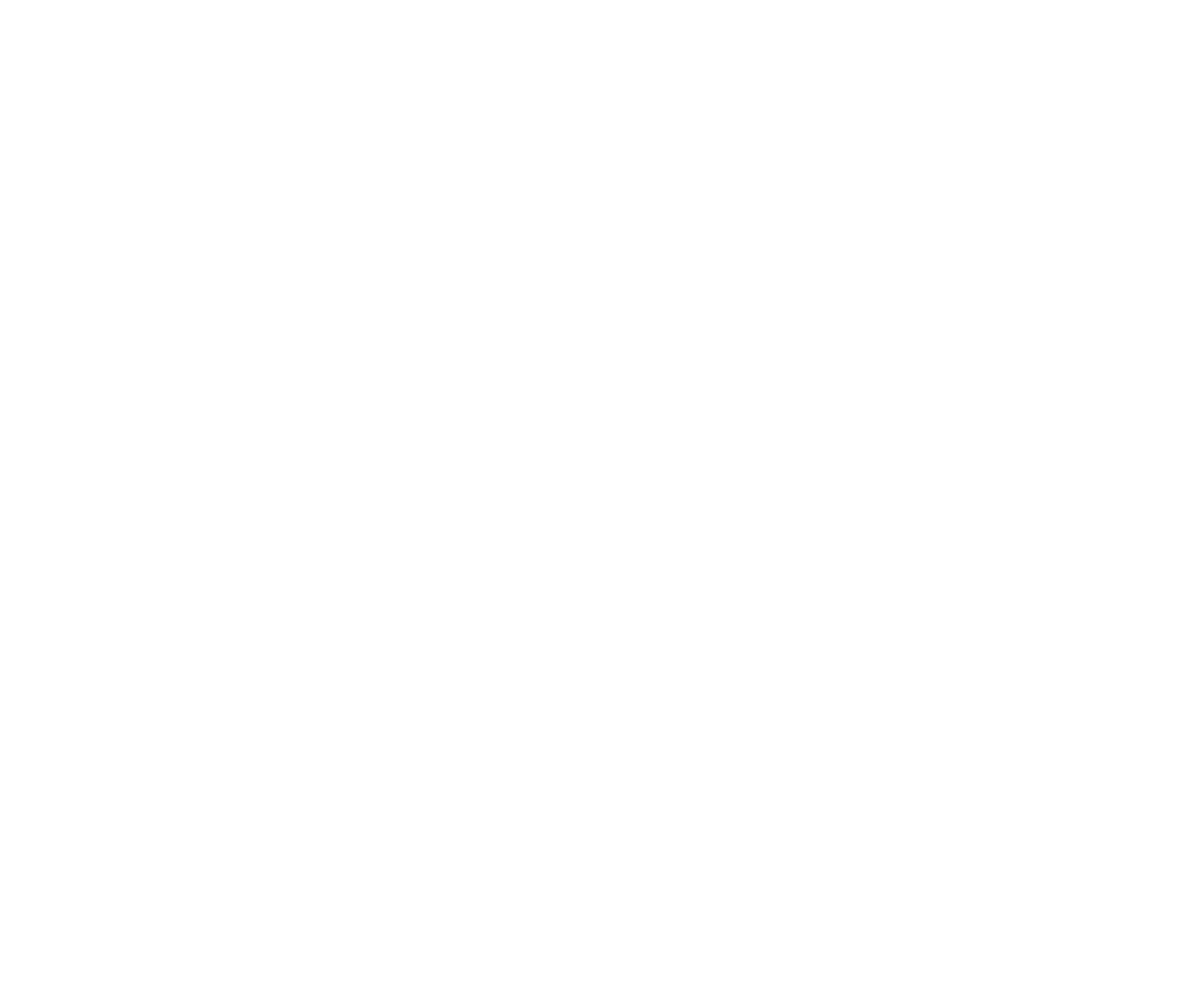
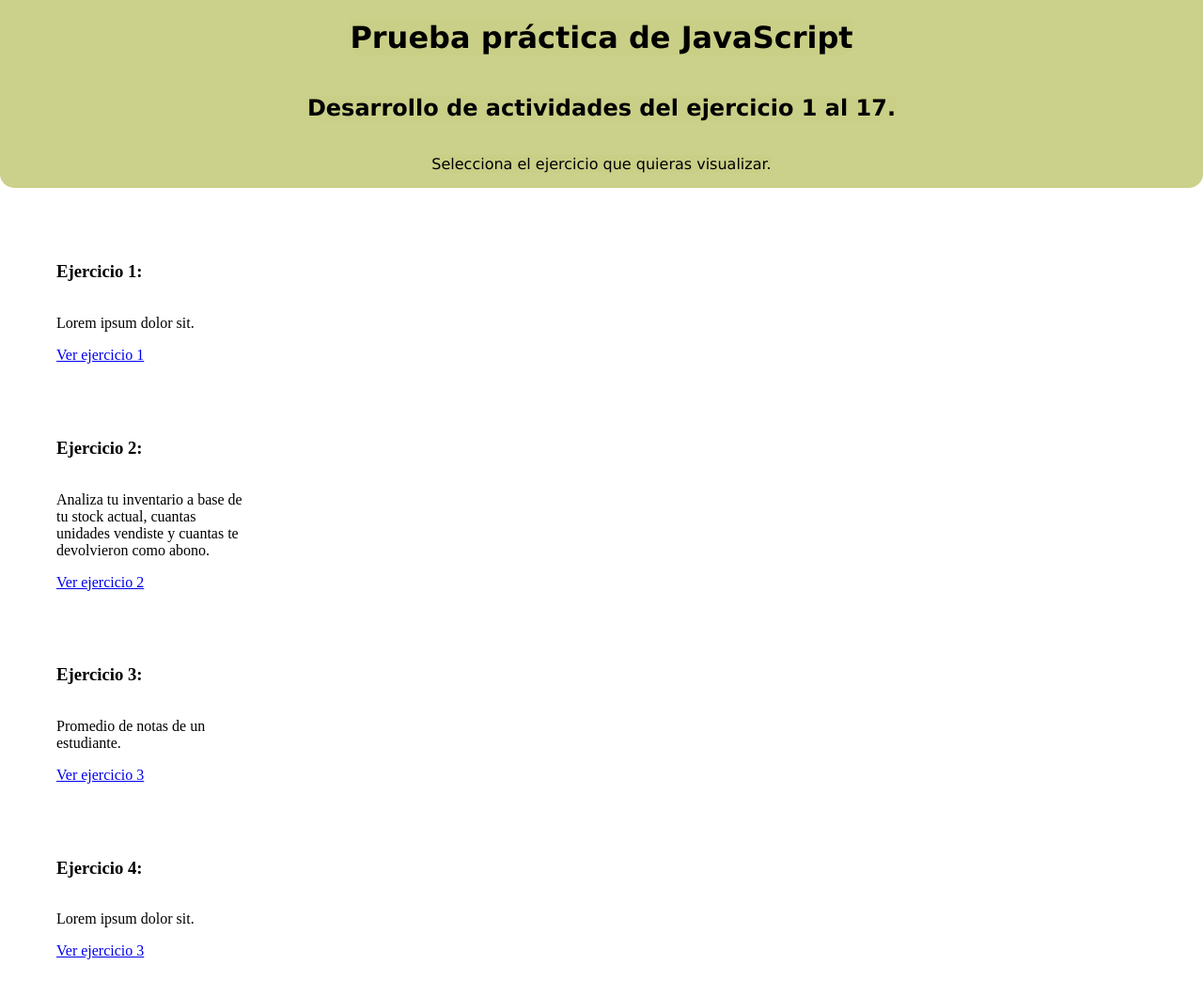
Before and after one commit to DAN-DELI/callback, a plain HTML site: page index.html in a window 1280 px wide. Shown: the whole page at 94% size. Before the commit the page ends 800 px from the top, so only its background shows below. Drawn offline with Linux system fonts and the light colour scheme.

Commit message:
Agrega la estructura base del index.html de los primeros 5 ejercicios

```diff
--- a/index.html
+++ b/index.html
@@ -3,10 +3,44 @@
 <head>
     <meta charset="UTF-8">
     <meta name="viewport" content="width=device-width, initial-scale=1.0">
-    <title>Callback</title>
+    <link rel="stylesheet" href="css/estilo1.css">
+    <title>Prueba práctica de JavaScript</title>
 </head>
 <body>
+    <div class="portada">
+        <h1 class="portada portada--titulo">Prueba práctica de JavaScript</h1>
+        <h2 class="portada portada--subtitulo">Desarrollo de actividades del ejercicio 1 al 17.</h2><p class="portada portada--parrafo">Selecciona el ejercicio que quieras visualizar.</p>
+    </div>
 
-    <script src="ejercicio1.js"></script>
+    <!-- ========== TABLA DE EJERCICIOS ========== -->
+
+    <div class="ejercicios">
+        <div class="ejercicios ejercicios--ejercicio1">
+          <h3 class="ejercicios__titulo">Ejercicio 1:</h3>
+          <p class="ejercicios__descripcion">Lorem ipsum dolor sit.</p>
+          <a class="ejercicios__enlace ejercicios__enlace--1" href="html/ejercicio1.html">Ver ejercicio 1</a>
+        </div>
+
+        <div class="ejercicios ejercicios--ejercicio2">
+          <h3 class="ejercicios__titulo">Ejercicio 2:</h3>
+          <p class="ejercicios__descripcion">Analiza tu inventario a base de tu stock actual, cuantas unidades vendiste y cuantas te devolvieron como abono.</p>
+          <a class="ejercicios__enlace ejercicios__enlace--2" href="html/ejercicio2.html">Ver ejercicio 2</a>
+        </div>
+
+        <div class="ejercicios ejercicios--ejercicio3">
+          <h3 class="ejercicios__titulo">Ejercicio 3:</h3>
+          <p class="ejercicios__descripcion">Promedio de notas de un estudiante.</p>
+          <a class="ejercicios__enlace ejercicios__enlace--3" href="html/ejercicio3.html">Ver ejercicio 3</a>
+        </div>
+
+        <div class="ejercicios ejercicios--ejercicio4">
+          <h3 class="ejercicios__titulo">Ejercicio 4:</h3>
+          <p class="ejercicios__descripcion">Lorem ipsum dolor sit.</p>
+          <a class="ejercicios__enlace ejercicios__enlace--4" href="html/ejercicio4.html">Ver ejercicio 3</a>
+        </div>
+
+    </div>
+
+
 </body>
 </html>
```
